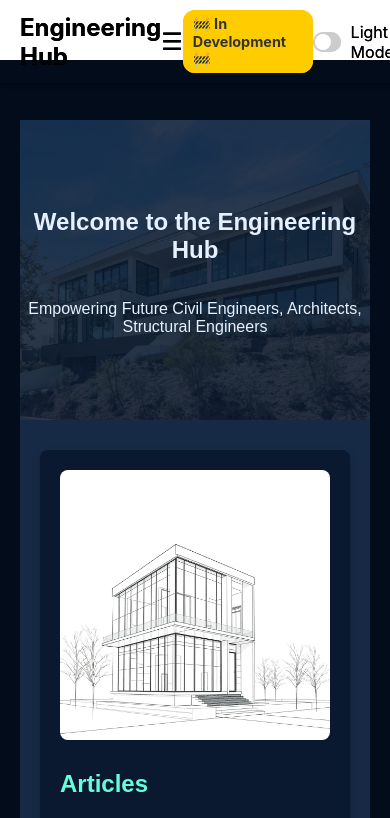
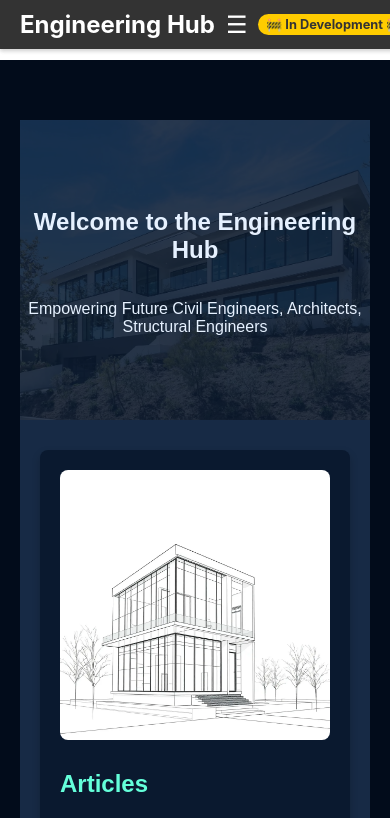
Before and after one commit to Iamblack24/engineeringblog, a React (Create React App) app: page / in a window 390 px wide. Shown: the top 818 px of the page. Built offline with nearby package versions, Linux system fonts and the light colour scheme.

Commit message:
lightmode

```diff
--- a/src/components/Navbar.css
+++ b/src/components/Navbar.css
@@ -9,6 +9,11 @@
   width: 100%;
   z-index: 999; /* Ensures navbar stays above other elements */
   box-shadow: 0 2px 4px rgba(0, 0, 0, 0.1);
+}
+
+.dark-navbar {
+  background-color: #333; /* Dark background */
+  color: #fff; /* White text */
 }
 
 .navbar-logo img {
@@ -49,58 +54,6 @@
   font-weight: bold;
   font-size: 0.9rem;
 }
-.dark-mode-toggle {
-  display: flex;
-  align-items: center;
-  gap: 10px;
-  color: var(--navbar-text-color);
-}
-
-/* Toggle Switch Styles */
-.switch {
-  position: relative;
-  display: inline-block;
-  width: 40px;
-  height: 20px;
-}
-
-.switch input {
-  opacity: 0;
-  width: 0;
-  height: 0;
-}
-
-.slider {
-  position: absolute;
-  cursor: pointer;
-  top: 0;
-  left: 0;
-  right: 0;
-  bottom: 0;
-  background-color: #ccc;
-  transition: 0.4s;
-  border-radius: 34px;
-}
-
-.slider:before {
-  position: absolute;
-  content: "";
-  height: 16px;
-  width: 16px;
-  left: 2px;
-  bottom: 2px;
-  background-color: white;
-  transition: 0.4s;
-  border-radius: 50%;
-}
-
-input:checked + .slider {
-  background-color: #2196F3;
-}
-
-input:checked + .slider:before {
-  transform: translateX(20px);
-}
 
 /* Responsive adjustments */
 .menu-icon {
@@ -129,4 +82,9 @@ input:checked + .slider:before {
   .menu-icon {
     display: block;
   }
+
+  .in-development-label {
+    font-size: 0.8rem; /* Smaller font size on mobile */
+    padding: 3px 8px;  /* Adjust padding on mobile */
+  }
 }
--- a/src/components/Navbar.js
+++ b/src/components/Navbar.js
@@ -1,35 +1,15 @@
-import React, { useState, useEffect } from 'react';
+import React, { useState } from 'react';
 import './Navbar.css'; // Import the CSS file for navbar styling
 
 const Navbar = () => {
-  const [isDarkMode, setIsDarkMode] = useState(() => {
-    // Check local storage for theme preference
-    const savedTheme = localStorage.getItem('theme');
-    return savedTheme === 'dark';
-  });
-
   const [isMenuOpen, setIsMenuOpen] = useState(false);
-
-  useEffect(() => {
-    if (isDarkMode) {
-      document.body.classList.add('dark-theme');
-      localStorage.setItem('theme', 'dark');
-    } else {
-      document.body.classList.remove('dark-theme');
-      localStorage.setItem('theme', 'light');
-    }
-  }, [isDarkMode]);
-
-  const handleToggle = () => {
-    setIsDarkMode(!isDarkMode);
-  };
 
   const handleMenuToggle = () => {
     setIsMenuOpen(!isMenuOpen);
   };
 
   return (
-    <nav className="navbar">
+    <nav className="navbar dark-navbar">
       <div className="navbar-logo">
         <h2>Engineering Hub</h2>
       </div>
@@ -49,13 +29,6 @@ const Navbar = () => {
       <div className="in-development-label">
         🚧 In Development 🚧
       </div>
-      <div className="dark-mode-toggle">
-        <label className="switch">
-          <input type="checkbox" checked={isDarkMode} onChange={handleToggle} />
-          <span className="slider round"></span>
-        </label>
-        <span>{isDarkMode ? 'Dark' : 'Light'} Mode</span>
-      </div>
     </nav>
   );
 };
```
